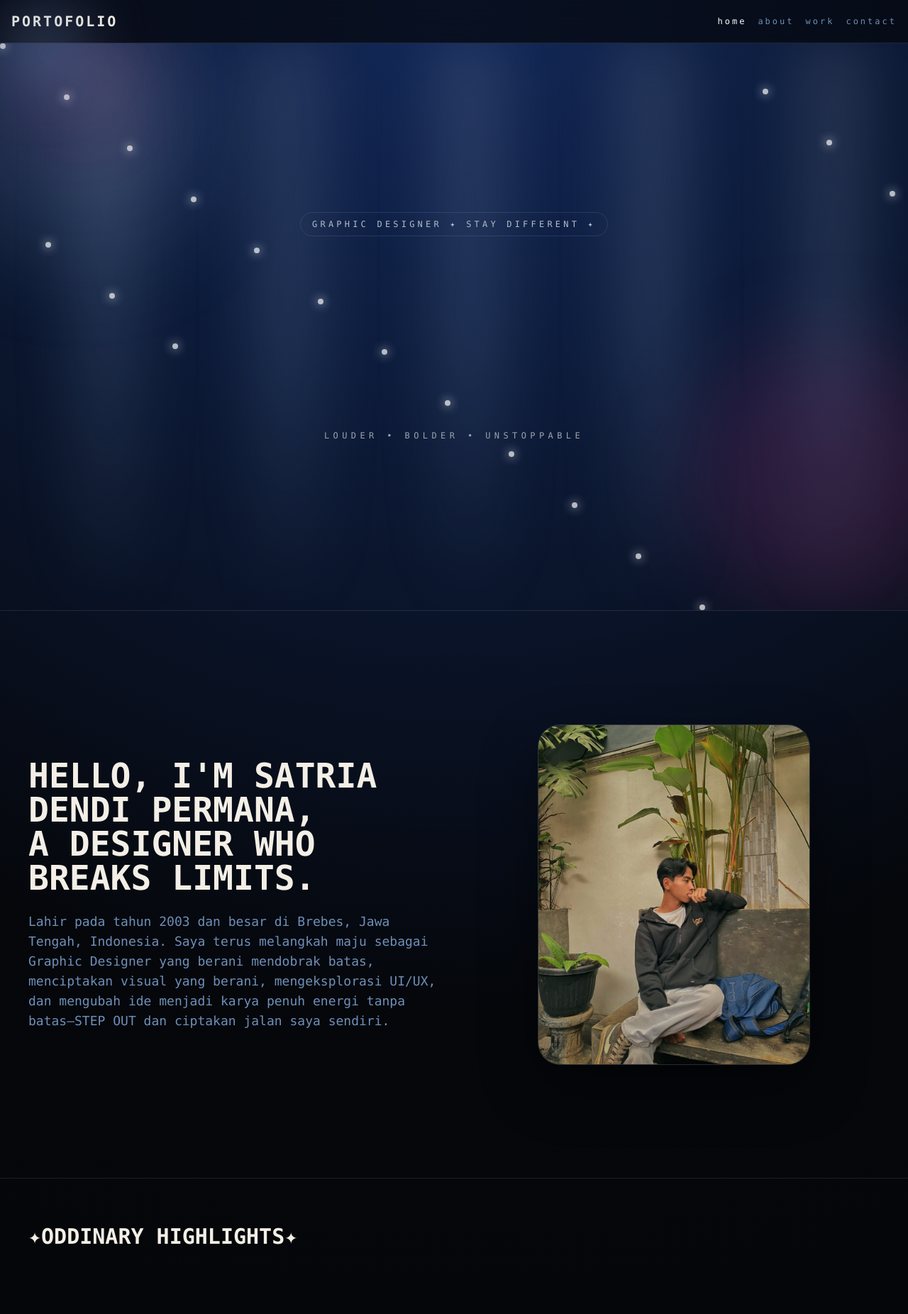
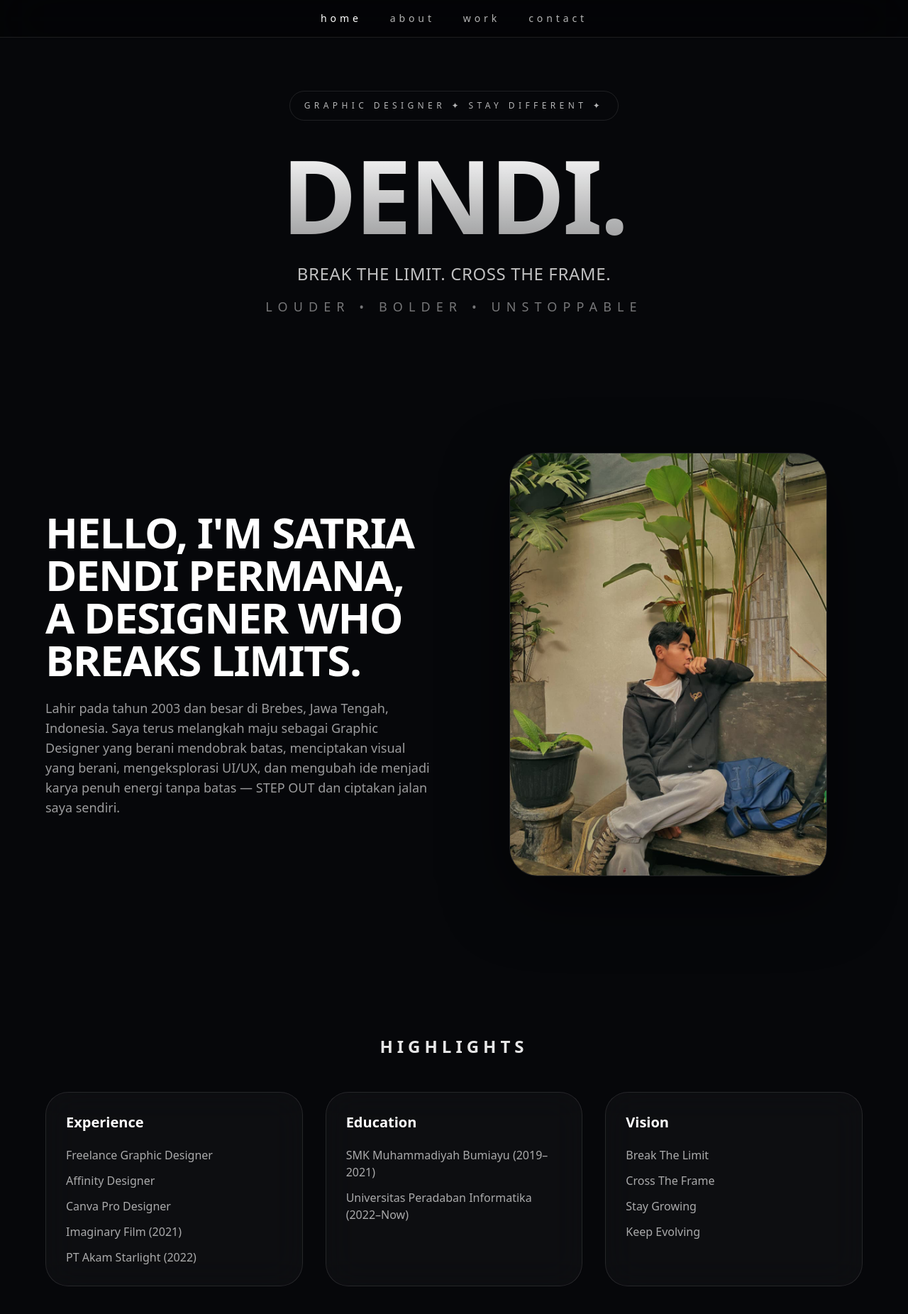
Before and after one commit to dendiofskyez/dendi-portfolio, a React (Vite) app: page / in a window 1280 px wide. Shown: the top 1852 px of the page at 71% size. Built offline with nearby package versions, Linux system fonts and the light colour scheme.

Commit message:
Update App.tsx

```diff
--- a/src/App.tsx
+++ b/src/App.tsx
@@ -1,155 +1,192 @@
-import { useEffect, useMemo, useState } from 'react';
-import { motion } from 'framer-motion';
+import { useEffect, useState } from "react";
+import { motion } from "framer-motion";
+import "./index.css";
 
-export default function Portfolio() {
-  const [active, setActive] = useState('home');
-  const [progress, setProgress] = useState(0);
-  const [cursor, setCursor] = useState({ x: 0, y: 0 });
-  const profile = '/profile.jpg';
+export default function App() {
+  const [active, setActive] = useState("home");
 
-  const particles = useMemo(() => Array.from({ length: 18 }, (_, i) => i), []);
-  const beams = useMemo(() => Array.from({ length: 5 }, (_, i) => i), []);
-  const sections = ['home', 'about', 'work', 'contact'];
+  const go = (id: string) => {
+    setActive(id);
+    document.getElementById(id)?.scrollIntoView({
+      behavior: "smooth",
+      block: "start",
+    });
+  };
 
   useEffect(() => {
     const onScroll = () => {
-      const y = window.scrollY || 0;
-      const h = Math.max(document.documentElement.scrollHeight - window.innerHeight, 1);
-      setProgress((y / h) * 100);
+      const ids = ["home", "about", "work", "contact"];
 
-      sections.forEach((id) => {
+      for (const id of ids) {
         const el = document.getElementById(id);
-        if (!el) return;
-        const rect = el.getBoundingClientRect();
-        if (rect.top <= 140 && rect.bottom >= 140) setActive(id);
-      });
+        if (!el) continue;
+
+        const top = el.getBoundingClientRect().top;
+
+        if (top <= 160) {
+          setActive(id);
+        }
+      }
     };
 
-    const onMove = (e: MouseEvent) => setCursor({ x: e.clientX, y: e.clientY });
-
-    window.addEventListener('scroll', onScroll);
-    window.addEventListener('mousemove', onMove);
-    onScroll();
-
-    return () => {
-      window.removeEventListener('scroll', onScroll);
-      window.removeEventListener('mousemove', onMove);
-    };
+    window.addEventListener("scroll", onScroll);
+    return () => window.removeEventListener("scroll", onScroll);
   }, []);
 
-  const go = (id: string) => {
-    document.getElementById(id)?.scrollIntoView({ behavior: 'smooth' });
-  };
+  const menu = ["home", "about", "work", "contact"];
 
   const cards = [
-    { icon: '✦', title: 'Experience', items: ['Freelance Graphic Designer', 'Affinity Designer', 'Canva Pro Designer', 'Imaginary Film (2021)', 'PT Akam Starlight (2022)'] },
-    { icon: '🎓', title: 'Education', items: ['SMK Muhammadiyah Bumiayu (2019-2021)', 'Universitas Peradaban (2022-Present)'] },
-    { icon: '⚡', title: 'Vision', items: ['Break The Limit', 'Cross The Frame', 'Stay Different', 'Keep Growing'] },
+    {
+      title: "Experience",
+      items: [
+        "Freelance Graphic Designer",
+        "Affinity Designer",
+        "Canva Pro Designer",
+        "Imaginary Film (2021)",
+        "PT Akam Starlight (2022)",
+      ],
+    },
+    {
+      title: "Education",
+      items: [
+        "SMK Muhammadiyah Bumiayu (2019–2021)",
+        "Universitas Peradaban Informatika (2022–Now)",
+      ],
+    },
+    {
+      title: "Vision",
+      items: [
+        "Break The Limit",
+        "Cross The Frame",
+        "Stay Growing",
+        "Keep Evolving",
+      ],
+    },
   ];
 
   return (
-    <div className="min-h-screen overflow-x-hidden bg-[#05070b] bg-[radial-gradient(circle_at_top,#13295a_0%,#05070b_45%,#030408_100%)] font-mono text-[#6f8fb8]">
-      <div className="fixed left-0 top-0 z-50 h-1 bg-[#6f8fb8]" style={{ width: `${progress}%` }} />
+    <main className="bg-[#06070a] text-white overflow-x-hidden min-h-screen">
+      {/* background glow */}
+      <div className="fixed inset-0 -z-10 bg-[radial-gradient(circle_at_top,rgba(40,80,255,0.18),transparent_40%)]" />
 
-      <motion.div
-        className="pointer-events-none fixed left-0 top-0 z-50 hidden h-32 w-32 rounded-full bg-[#6f8fb8]/30 blur-2xl md:block"
-        animate={{ x: cursor.x - 64, y: cursor.y - 64, scale: [1, 1.15, 1] }}
-        transition={{ type: 'spring', stiffness: 180, damping: 18 }}
-      />
-      <motion.div
-        className="pointer-events-none fixed left-0 top-0 z-40 hidden h-56 w-56 rounded-full bg-pink-500/10 blur-3xl md:block"
-        animate={{ x: cursor.x - 112, y: cursor.y - 112 }}
-        transition={{ type: 'spring', stiffness: 90, damping: 22 }}
-      />
-
-      <header className="sticky top-0 z-40 border-b border-white/10 bg-[#05070b]/70 backdrop-blur-xl">
-        <div className="mx-auto flex max-w-7xl flex-col items-center justify-between gap-4 px-4 py-4 text-xs uppercase tracking-[0.25em] md:flex-row">
-          <div className="text-xl font-black text-[#f3efe6]">PORTOFOLIO</div>
-          <nav className="flex gap-4">
-            {sections.map((item) => (
-              <button key={item} onClick={() => go(item)} className={active === item ? 'text-white' : ''}>
+      {/* NAVBAR */}
+      <header className="fixed top-0 left-0 z-50 w-full border-b border-white/10 bg-black/40 backdrop-blur-2xl">
+        <nav className="mx-auto flex max-w-6xl justify-center gap-6 sm:gap-10 px-4 py-4 text-[11px] sm:text-sm uppercase tracking-[0.35em] text-white/70">
+          {menu.map((item) => (
+            <button
+              key={item}
+              onClick={() => go(item)}
+              className={`transition-all duration-300 hover:text-white ${
+                active === item ? "text-white" : ""
+              }`}
+            >
               {item}
             </button>
           ))}
         </nav>
-        </div>
       </header>
 
-      <section id="home" className="relative flex min-h-screen flex-col items-center justify-center overflow-hidden border-b border-white/10 px-4 text-center">
-        <motion.div className="absolute -left-20 -top-20 h-96 w-96 rounded-full bg-[#6f8fb8]/20 blur-3xl" animate={{ scale: [1, 1.2, 1], opacity: [0.25, 0.45, 0.25] }} transition={{ duration: 8, repeat: Infinity }} />
-        <motion.div className="absolute -right-20 bottom-0 h-96 w-96 rounded-full bg-pink-500/15 blur-3xl" animate={{ scale: [1.1, 1, 1.15], opacity: [0.2, 0.35, 0.2] }} transition={{ duration: 10, repeat: Infinity }} />
-
-        {beams.map((b) => (
+      {/* HERO */}
+      <section
+        id="home"
+        className="px-6 pt-32 pb-24 text-center sm:px-10 md:px-16"
+      >
         <motion.div
-            key={b}
-            className="absolute top-0 h-full w-24 bg-gradient-to-b from-white/10 via-[#6f8fb8]/20 to-transparent blur-2xl"
-            style={{ left: `${8 + b * 20}%` }}
-            animate={{ opacity: [0, 0.35, 0], y: [-80, 80, -80] }}
-            transition={{ duration: 6 + b, repeat: Infinity, delay: b * 0.4 }}
-          />
-        ))}
-
-        {particles.map((p) => (
-          <motion.div
-            key={p}
-            className="absolute h-2 w-2 rounded-full bg-white/70 shadow-[0_0_14px_rgba(255,255,255,0.9)]"
-            style={{ left: `${(p * 7) % 100}%`, top: `${(p * 9) % 100}%` }}
-            animate={{ y: [40, -120], opacity: [0, 1, 0], scale: [0.4, 1, 0.4] }}
-            transition={{ duration: 4 + (p % 6), repeat: Infinity, delay: p * 0.25 }}
-          />
-        ))}
-
-        <div className="mb-6 rounded-full border border-white/10 px-4 py-2 text-xs tracking-[0.35em] text-white/70">
+          initial={{ opacity: 0, y: 35 }}
+          animate={{ opacity: 1, y: 0 }}
+          transition={{ duration: 0.8 }}
+        >
+          <div className="mx-auto mb-8 w-fit rounded-full border border-white/10 px-5 py-3 text-[10px] sm:text-xs tracking-[0.45em] text-white/70">
             GRAPHIC DESIGNER ✦ STAY DIFFERENT ✦
           </div>
 
-        <motion.h1 initial={{ opacity: 0, y: 40 }} animate={{ opacity: 1, y: 0 }} transition={{ duration: 1 }} className="text-[56px] font-black leading-[0.86] tracking-[-0.04em] text-[#f3efe6] drop-shadow-[0_0_28px_rgba(255,255,255,0.18)] sm:text-[120px] md:text-[190px] lg:text-[230px]">
+          <h1 className="bg-gradient-to-b from-white to-white/60 bg-clip-text text-6xl font-semibold leading-none tracking-tight text-transparent sm:text-8xl md:text-[9rem]">
             DENDI.
-        </motion.h1>
+          </h1>
 
-        <motion.p initial={{ opacity: 0, y: 20 }} animate={{ opacity: 1, y: 0 }} transition={{ delay: 0.3, duration: 0.8 }} className="mt-4 text-sm text-white/90 sm:text-base md:text-lg">
+          <p className="mt-6 text-lg tracking-wide text-white/75 sm:text-2xl">
             BREAK THE LIMIT. CROSS THE FRAME.
-        </motion.p>
-        <p className="mt-2 text-xs uppercase tracking-[0.45em] text-white/60">LOUDER • BOLDER • UNSTOPPABLE</p>
+          </p>
+
+          <p className="mt-4 text-xs leading-relaxed tracking-[0.45em] text-white/45 sm:text-sm md:text-lg">
+            LOUDER • BOLDER • UNSTOPPABLE
+          </p>
+        </motion.div>
       </section>
 
-      <section id="about" className="grid min-h-screen items-center gap-10 border-b border-white/10 px-4 py-16 md:grid-cols-2 md:px-10">
-        <div>
-          <h2 className="text-2xl font-bold leading-tight text-[#f3efe6] md:text-5xl">
+      {/* ABOUT */}
+      <section
+        id="about"
+        className="grid grid-cols-1 items-center gap-14 px-6 py-24 sm:px-10 md:grid-cols-2 md:px-16"
+      >
+        <motion.div
+          initial={{ opacity: 0, y: 40 }}
+          whileInView={{ opacity: 1, y: 0 }}
+          transition={{ duration: 0.8 }}
+          viewport={{ once: true }}
+        >
+          <h2 className="text-3xl font-semibold leading-tight tracking-tight sm:text-5xl md:text-6xl">
             HELLO, I'M SATRIA DENDI PERMANA,
             <br />
             A DESIGNER WHO BREAKS LIMITS.
           </h2>
-          <p className="mt-6 max-w-xl text-sm leading-8 md:text-lg">
-            Lahir pada tahun 2003 dan besar di Brebes, Jawa Tengah, Indonesia. Saya terus melangkah maju sebagai Graphic Designer yang berani mendobrak batas, menciptakan visual yang berani, mengeksplorasi UI/UX, dan mengubah ide menjadi karya penuh energi tanpa batas—STEP OUT dan ciptakan jalan saya sendiri.
+
+          <p className="mt-6 max-w-xl text-base leading-9 text-white/60 sm:text-lg">
+            Lahir pada tahun 2003 dan besar di Brebes, Jawa Tengah, Indonesia.
+            Saya terus melangkah maju sebagai Graphic Designer yang berani
+            mendobrak batas, menciptakan visual yang berani, mengeksplorasi
+            UI/UX, dan mengubah ide menjadi karya penuh energi tanpa batas —
+            STEP OUT dan ciptakan jalan saya sendiri.
           </p>
-        </div>
+        </motion.div>
 
-        <div className="mx-auto aspect-[4/5] w-full max-w-sm overflow-hidden rounded-[2rem] border border-white/10 bg-white/5 shadow-[0_30px_80px_rgba(0,0,0,0.45)]">
-          <img src={profile} alt="Profile" className="h-full w-full object-cover" />
-        </div>
+        <motion.div
+          initial={{ opacity: 0, scale: 0.96 }}
+          whileInView={{ opacity: 1, scale: 1 }}
+          whileHover={{ scale: 1.02, y: -6 }}
+          transition={{ duration: 0.8 }}
+          viewport={{ once: true }}
+          className="mx-auto w-full max-w-xs overflow-hidden rounded-[2.5rem] border border-white/10 shadow-[0_30px_90px_rgba(0,0,0,0.55)] sm:max-w-sm md:max-w-md"
+        >
+          <img
+            src="/profile.jpg"
+            alt="Profile"
+            className="h-full w-full object-cover"
+          />
+        </motion.div>
       </section>
 
-      <section id="work" className="min-h-screen border-b border-white/10 px-4 py-16 md:px-10">
-        <h3 className="mb-10 text-3xl font-bold text-[#f3efe6]">✦ODDINARY HIGHLIGHTS✦</h3>
-        <div className="grid gap-6 md:grid-cols-3">
-          {cards.map((card) => (
+      {/* WORK */}
+      <section
+        id="work"
+        className="px-6 py-24 sm:px-10 md:px-16 md:py-32"
+      >
+        <motion.h3
+          initial={{ opacity: 0, y: 35 }}
+          whileInView={{ opacity: 1, y: 0 }}
+          transition={{ duration: 0.8 }}
+          viewport={{ once: true }}
+          className="mb-12 text-center text-2xl font-semibold tracking-[0.25em] text-white/90"
+        >
+          HIGHLIGHTS
+        </motion.h3>
+
+        <div className="grid grid-cols-1 gap-5 md:grid-cols-3 md:gap-8">
+          {cards.map((card, i) => (
             <motion.div
               key={card.title}
-              initial={{ opacity: 0, y: 30 }}
+              initial={{ opacity: 0, y: 35 }}
               whileInView={{ opacity: 1, y: 0 }}
+              transition={{ duration: 0.8, delay: i * 0.1 }}
               viewport={{ once: true }}
-              transition={{ duration: 0.6 }}
-              whileHover={{ y: -10, scale: 1.03, boxShadow: '0 20px 50px rgba(111,143,184,0.18)' }}
-              className="rounded-[1.8rem] border border-white/15 bg-white/5 p-6 backdrop-blur-xl"
+              whileHover={{ y: -6 }}
+              className="rounded-[2rem] border border-white/10 bg-white/[0.03] p-7 backdrop-blur-xl"
             >
-              <div className="mb-5 flex items-center gap-3 text-xl font-bold text-[#f3efe6]">
-                <span>{card.icon}</span>
-                <span>{card.title}</span>
-              </div>
-              <div className="space-y-3">
-                {card.items.map((item, index) => (
-                  <div key={index}>{item}</div>
+              <h4 className="mb-5 text-xl font-semibold">{card.title}</h4>
+
+              <div className="space-y-3 text-white/65">
+                {card.items.map((item) => (
+                  <p key={item}>{item}</p>
                 ))}
               </div>
             </motion.div>
@@ -157,24 +194,47 @@ export default function Portfolio() {
         </div>
       </section>
 
-      <footer id="contact" className="border-t border-white/10 px-4 py-12 text-center">
-        <div className="mx-auto mb-10 max-w-2xl rounded-[1.8rem] border border-white/15 bg-white/5 p-6 backdrop-blur-xl shadow-[0_20px_60px_rgba(111,143,184,0.12)]">
-          <div className="mb-4 text-lg font-bold text-[#f3efe6]">SEND MESSAGE</div>
-          <form action="https://formsubmit.co/dendipermana1107@gmail.com" method="POST" className="grid gap-4 text-left">
-            <input type="hidden" name="_subject" value="New Portfolio Message" />
-            <input type="hidden" name="_captcha" value="false" />
-            <input type="hidden" name="_template" value="table" />
-            <input type="text" name="name" required placeholder="Your Name" className="rounded-xl border border-white/10 bg-white/5 px-4 py-3 text-sm text-white outline-none placeholder:text-white/40 focus:border-[#6f8fb8]" />
-            <input type="email" name="email" required placeholder="Your Email" className="rounded-xl border border-white/10 bg-white/5 px-4 py-3 text-sm text-white outline-none placeholder:text-white/40 focus:border-[#6f8fb8]" />
-            <textarea name="message" required rows={5} placeholder="Your Message" className="rounded-xl border border-white/10 bg-white/5 px-4 py-3 text-sm text-white outline-none placeholder:text-white/40 focus:border-[#6f8fb8] resize-none"></textarea>
-            <motion.button whileHover={{ scale: 1.02, y: -2 }} whileTap={{ scale: 0.98 }} type="submit" className="rounded-xl bg-[#6f8fb8] px-5 py-3 text-sm font-bold text-black">
-              SEND EMAIL
-            </motion.button>
+      {/* CONTACT */}
+      <section
+        id="contact"
+        className="px-6 py-24 text-center sm:px-10 md:px-16 md:py-32"
+      >
+        <motion.div
+          initial={{ opacity: 0, y: 35 }}
+          whileInView={{ opacity: 1, y: 0 }}
+          transition={{ duration: 0.8 }}
+          viewport={{ once: true }}
+          className="mx-auto max-w-2xl rounded-[2rem] border border-white/10 bg-white/[0.03] p-8 backdrop-blur-xl"
+        >
+          <h3 className="text-2xl font-semibold">STAY CONNECTED</h3>
+
+          <p className="mt-5 text-white/60">
+            Instagram: @dendi.skyez • WhatsApp: 085648844343 • Email:
+            dendipermana110@gmail.com
+          </p>
+
+          <form className="mt-8 grid gap-4">
+            <input
+              type="text"
+              placeholder="Your Name"
+              className="rounded-xl border border-white/10 bg-black/30 px-4 py-3 outline-none"
+            />
+            <input
+              type="email"
+              placeholder="Your Email"
+              className="rounded-xl border border-white/10 bg-black/30 px-4 py-3 outline-none"
+            />
+            <textarea
+              rows={4}
+              placeholder="Your Message"
+              className="rounded-xl border border-white/10 bg-black/30 px-4 py-3 outline-none"
+            />
+            <button className="rounded-xl bg-white px-5 py-3 font-semibold text-black transition hover:opacity-90">
+              SEND MESSAGE
+            </button>
           </form>
-        </div>
-        <div className="text-2xl font-bold text-[#f3efe6]">STAY CONNECTED</div>
-        <div className="mt-6 text-sm">Instagram @dendiii_skyz • WhatsApp 085640854493 • Email dendipermana1107@gmail.com</div>
-      </footer>
-    </div>
+        </motion.div>
+      </section>
+    </main>
   );
 }
```
Lines whose indentation alone changed are shown as unchanged.
